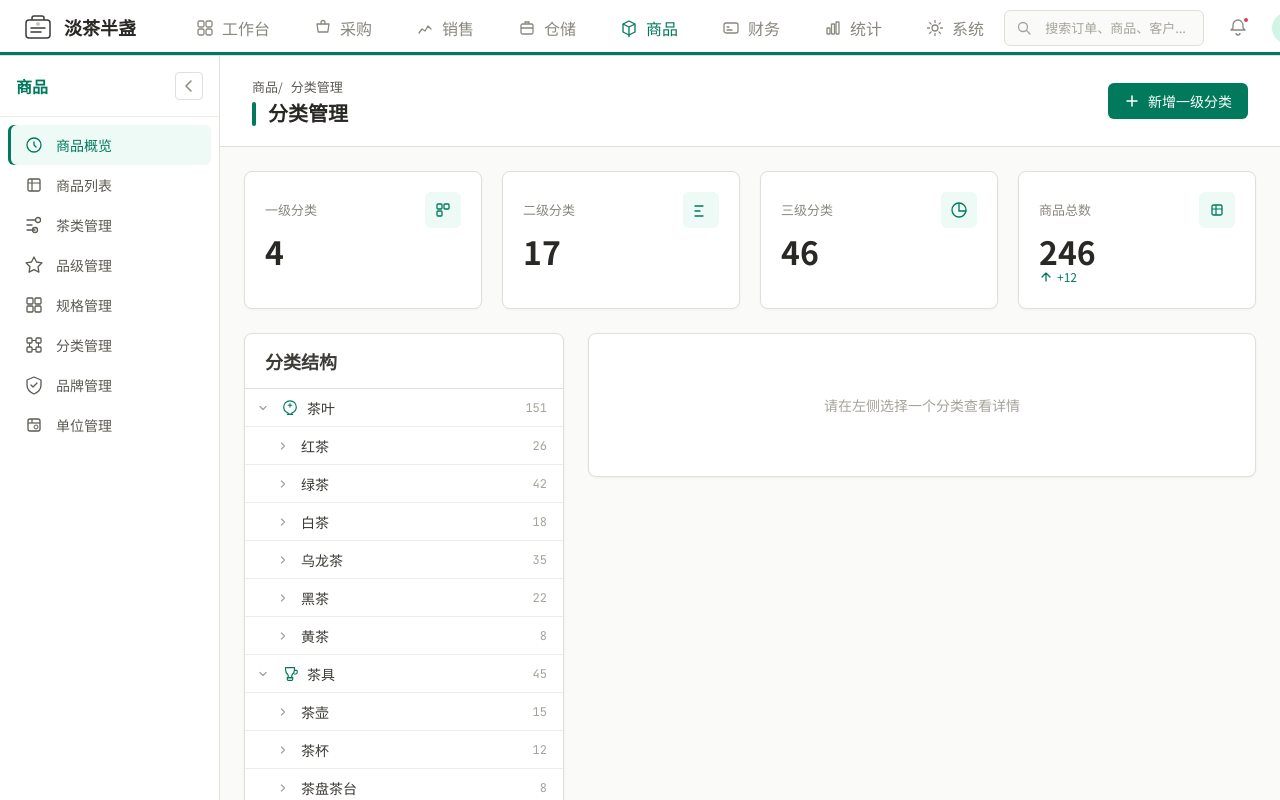
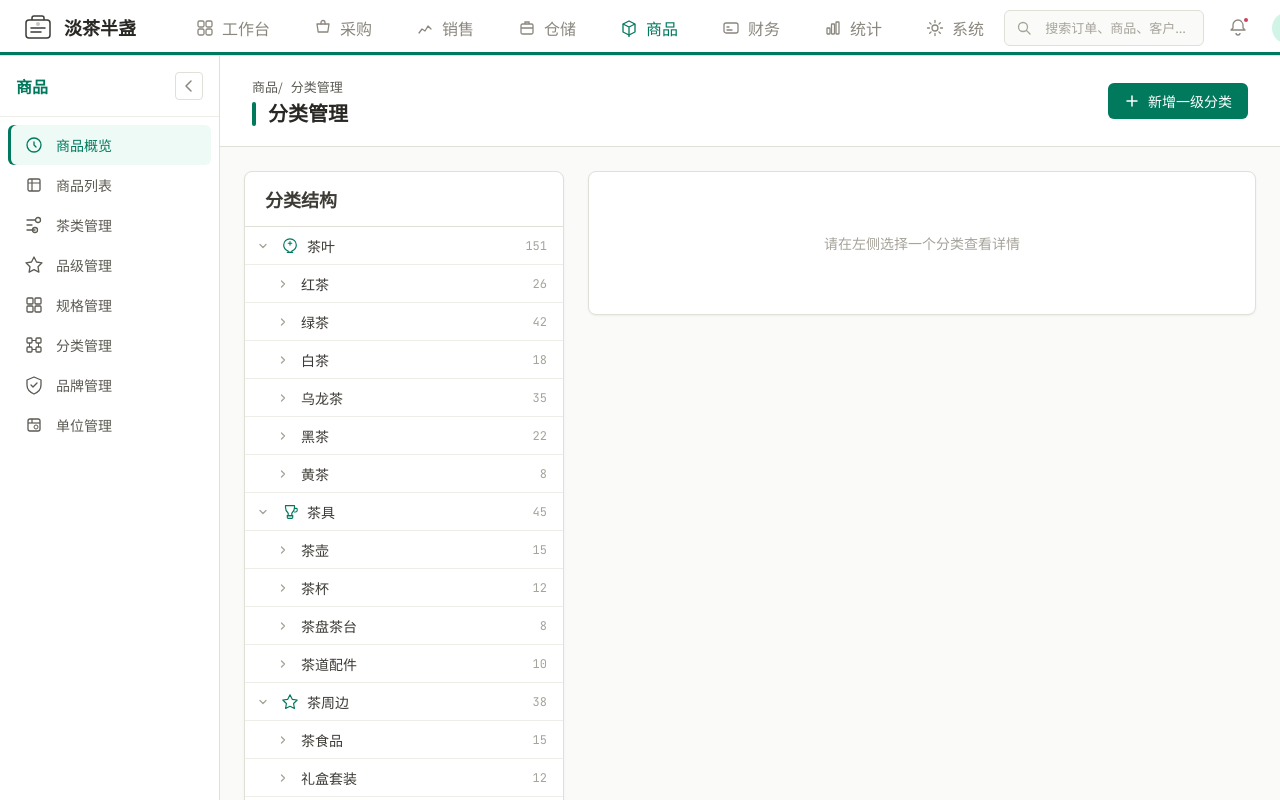
Before and after one commit to zsdxtw/dcbztea-buddy, a React (Vite) app: page /product/product-category in a window 1280 px wide. Shown: the top 800 px of the page. Built offline with nearby package versions, Linux system fonts and the light colour scheme.

Commit message:
feat: 拉取并理解项目文件
Co-authored-by: traeagent <traeagent@users.noreply.github.com>

```diff
--- a/src/pages/product/ProductCategory.tsx
+++ b/src/pages/product/ProductCategory.tsx
@@ -1,11 +1,9 @@
 import { useState } from 'react';
 import ContentHeader from '../../components/layout/ContentHeader';
-import StatCard from '../../components/common/StatCard';
 import Card from '../../components/common/Card';
 import StatusTag from '../../components/common/StatusTag';
 import Button from '../../components/common/Button';
 import Toggle from '../../components/common/Toggle';
-import type { StatCardData } from '../../types';
 
 /* ── 分类数据结构 ── */
 interface CategoryNode {
@@ -183,23 +181,6 @@ const initialCategories: CategoryNode[] = [
   },
 ];
 
-const stats: StatCardData[] = [
-  { label: '一级分类', value: '4', icon: <svg viewBox="0 0 18 18" fill="none"><rect x="3" y="3" width="5" height="5" rx="1" stroke="currentColor" strokeWidth="1.3"/><rect x="10" y="3" width="5" height="5" rx="1" stroke="currentColor" strokeWidth="1.3"/><rect x="3" y="10" width="5" height="5" rx="1" stroke="currentColor" strokeWidth="1.3"/></svg> },
-  { label: '二级分类', value: '17', icon: <svg viewBox="0 0 18 18" fill="none"><path d="M3 5h8M3 10h5M3 15h8" stroke="currentColor" strokeWidth="1.3" strokeLinecap="round"/></svg> },
-  { label: '三级分类', value: '46', icon: <svg viewBox="0 0 18 18" fill="none"><circle cx="9" cy="9" r="7" stroke="currentColor" strokeWidth="1.3"/><path d="M9 3v7h7" stroke="currentColor" strokeWidth="1.3" strokeLinecap="round"/></svg> },
-  { label: '商品总数', value: '246', trend: { direction: 'up', value: '+12' }, icon: <svg viewBox="0 0 18 18" fill="none"><rect x="4" y="4" width="10" height="10" rx="1.5" stroke="currentColor" strokeWidth="1.3"/><path d="M4 8h10M8 4v10" stroke="currentColor" strokeWidth="1.2"/></svg> },
-];
-
-/** 递归统计所有分类数 */
-function countAll(nodes: CategoryNode[]): number {
-  let count = 0;
-  for (const n of nodes) {
-    count++;
-    if (n.children) count += countAll(n.children);
-  }
-  return count;
-}
-
 /** 查找节点路径 */
 function findPath(nodes: CategoryNode[], targetId: string, path: CategoryNode[] = []): CategoryNode[] | null {
   for (const node of nodes) {
@@ -346,9 +327,6 @@ export default function ProductCategory() {
     <>
       <ContentHeader title="分类管理" breadcrumbs={['商品', '分类管理']} actions={<Button onClick={() => setShowAddDialog({ parentId: 'root', level: -1 })}><PlusIcon />新增一级分类</Button>} />
       <div className="content-body">
-        <div className="stat-cards">
-          {stats.map((s, i) => <StatCard key={i} data={s} />)}
-        </div>
         <div className="category-layout">
           {/* 左侧分类树 */}
           <Card title="分类结构" className="category-tree-card">
```
